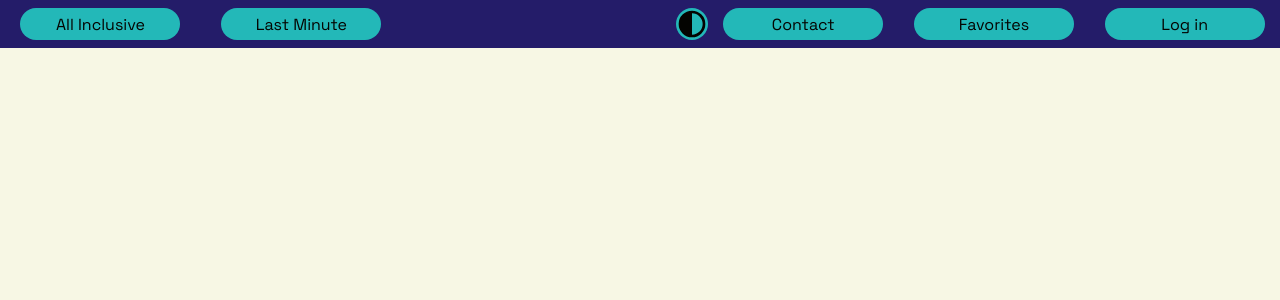
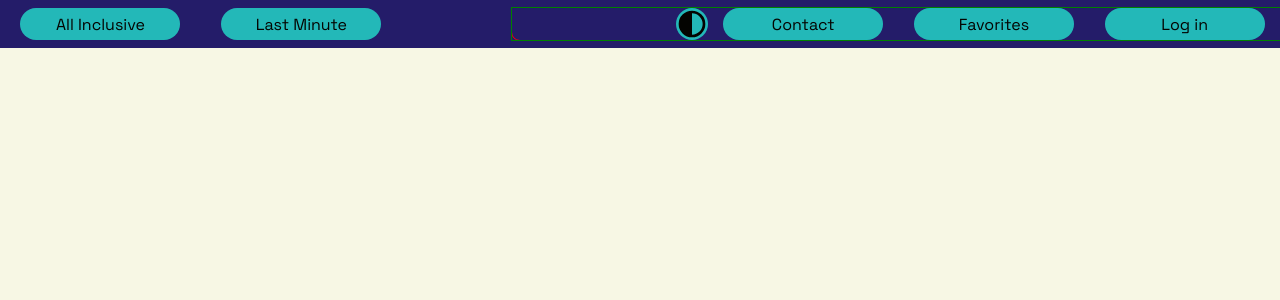
Before and after one commit to Codynator/voyageur, a PHP site: page /main.html in a window 1280 px wide. Shown: the top 300 px of the page. Run offline with PHP 8.4, Linux system fonts and the light colour scheme.

Commit message:
Navbar's menu creation and early stylying

```diff
--- a/src/main.html
+++ b/src/main.html
@@ -9,6 +9,7 @@
 
 </head>
 
+<body>
     <nav>
         <div class="left-nav">
             <img src="" alt="">
@@ -17,16 +18,26 @@
             <!-- <progress value="25" max="100"></progress> -->
         </div>
         <div class="right-nav">
+            <div class="menu-container">
+
+                <div class="menu-icon">
+                    <svg xmlns="http://www.w3.org/2000/svg" width="48" height="48" viewBox="0 0 24 24">
+                        <path fill="#fefefb" d="M3 6h18v2H3zm0 5h18v2H3zm0 5h18v2H3z" />
+                    </svg>
+                </div>
+
+                <div class="menu-content">
                     <button id="theme-btn" title="Chenge theme">
                         <svg xmlns="http://www.w3.org/2000/svg" width="32" height="32" viewBox="0 0 24 24">
                             <path fill="var(--text)"
                                 d="M12 2A10 10 0 0 0 2 12a10 10 0 0 0 10 10a10 10 0 0 0 10-10A10 10 0 0 0 12 2m0 2a8 8 0 0 1 8 8a8 8 0 0 1-8 8z" />
                         </svg>
-            <body>
                     </button>
                     <a href="./main.html">Contact</a>
                     <a href="./main.html">Favorites</a>
                     <a href="./main.html">Log in</a>
+                </div>
+            </div>
         </div>
     </nav>
 
--- a/src/styles/mainStyle.css
+++ b/src/styles/mainStyle.css
@@ -3,15 +3,18 @@
 
 :root {
   --text: #040401;
+  --text-alt: #fefefb;
   --background: #f7f7e4;
   --primary: #241c69;
   --secondary: #23b8b8;
-  --accent: #561273;
+  --accent: #8521b1;
   --transition_duration: 0.4s;
+  --nav_height: 6svh;
 }
 
 [data-theme="dark"] {
   --text: #fefefb;
+  --text-alt: #040401;
   --background: #131534;
   --primary: #4982ed;
   --secondary: #47dc6e;
@@ -34,7 +37,7 @@ body {
 
 nav {
   background-color: var(--primary);
-  height: 6svh;
+  height: var(--nav_height);
   display: flex;
   transition: var(--transition_duration);
   font-family: 'Space Grotesk', sans-serif;
@@ -73,10 +76,9 @@ nav > div {
 .right-nav {
   width: 60%;
   justify-content: right;
+  position: relative;
 
-  a {
-    margin-inline: 2%;
-  }
+
 
   #theme-btn {
     background-color: var(--secondary);
@@ -89,6 +91,43 @@ nav > div {
   }
 }
 
+.menu-container {
+  outline: 1px solid green;
+  display: flex;
+  position: absolute;
+  top: 0px;
+  right: 0px;
+
+  .menu-icon {
+    background-color: var(--primary);
+    height: fit-content;
+    border-bottom-left-radius: 0.5rem;
+    border-left: 0.2rem solid #fefefb;
+    border-bottom: 0.2rem solid #fefefb;
+    display: flex;
+    justify-content: center;
+    align-items: center;
+    height: calc(var(--nav_height) - 0.1rem);
+    width: var(--nav_height);
+    transition: var(--transition_duration) background-color;
+  }
+
+  .menu-content {
+    background-color: var(--primary);
+    transition: var(--transition_duration) background-color;
+    border-left: 0.2rem solid #fefefb;
+    border-bottom: 0.2rem solid #fefefb;
+    border-bottom-left-radius: 0.5rem;
+    display: flex;
+    justify-content: center;
+    align-items: center;
+    flex-direction: column;
+
+    a, button {
+      margin-bottom: 0.5rem;
+    }
+  }
+}
 
 @keyframes rotation {
   0% {
@@ -98,3 +137,30 @@ nav > div {
     transform: rotateZ(360deg);
   }
 }
+
+@media screen and (min-width: 1000px) {
+  .menu-content a {
+    margin-inline: 2%;
+    margin-bottom: 0 !important;
+  }
+  .menu-content button {
+    margin: 0 !important;
+  }
+  .menu-container {
+    width: 100%;
+    display: block !important;
+    position: static !important;
+  }
+  .menu-icon {
+    display: none !important;
+  }
+  .menu-content {
+    outline: 1px solid red;
+    width: 100%;
+    display: flex;
+    flex-direction: row !important;
+    align-items: center;
+    justify-content: right !important;
+    border: none !important;
+  }
+}
```
Lines whose indentation alone changed are shown as unchanged.
